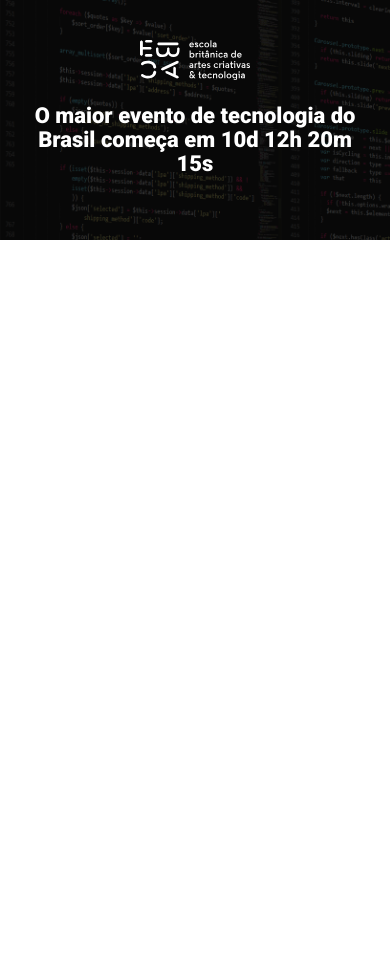
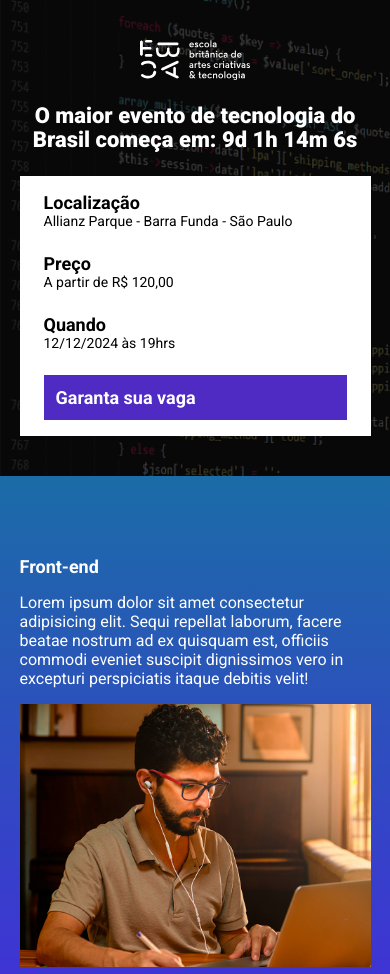
Before and after one commit to GabrielAssisDev/ebac_tech_talks, a website built with Parcel: page src/index.html in a window 390 px wide. Shown: the top 974 px of the page. Before the commit the page ends 844 px from the top, so only its background shows below. Built offline with nearby package versions, Linux system fonts and the light colour scheme.

Commit message:
criando a contagem regressiva

```diff
--- a/package.json
+++ b/package.json
@@ -1,9 +1,9 @@
 {
   "name": "ebac_talks",
   "version": "1.0.0",
-  "main": "index.js",
   "scripts": {
     "dev": "parcel src/index.html src/styles/main.scss src/scripts/main.js",
+    "build": "parcel build src/index.html",
     "test": "echo \"Error: no test specified\" && exit 1"
   },
   "keywords": [],
@@ -13,6 +13,7 @@
   "devDependencies": {
     "@parcel/transformer-sass": "^2.13.2",
     "parcel": "^2.13.2",
-    "sharp": "^0.33.5"
+    "sharp": "^0.33.5",
+    "svgo": "^3.3.2"
   }
 }
--- a/src/index.html
+++ b/src/index.html
@@ -9,18 +9,82 @@
     <link rel="preconnect" href="https://fonts.gstatic.com" crossorigin>
     <link href="https://fonts.googleapis.com/css2?family=Roboto:wght@400;700;900&display=swap" rel="stylesheet">
     <link rel="stylesheet" href="styles/main.scss">
+    <link rel="stylesheet" href="https://unpkg.com/aos@next/dist/aos.css" />
 </head>
 <body>
     <header class="hero">
         <div class="container">
             <img class="hero__logo" src="./images/ebac_logo.svg" alt="EBAC">
             <p class="hero__text">
-                O maior evento de tecnologia do Brasil começa em 10d 12h 20m 15s
+                O maior evento de tecnologia do Brasil começa em: <span id="contador"></span>
             </p>
+            <div class="infos-bar">
+                <ul class="infos-bar__infos">
+                    <li class="infos-bar__infos__item">
+                        <b>Localização</b>
+                        Allianz Parque - Barra Funda - São Paulo
+                    </li>
+                    <li class="infos-bar__infos__item">
+                        <b>Preço</b>
+                        A partir de R$ 120,00
+                    </li>
+                    <li class="infos-bar__infos__item">
+                        <b>Quando</b>
+                        12/12/2024 às 19hrs
+                    </li>
+                </ul>
+                <a href="#" class="button button--primary">
+                    Garanta sua vaga
+                </a>
+            </div>
         </div>
     </header>
+    <section class="event event--frontend" >
+    <div class="container" data-aos="fade-right">
+            <div class="event__details">
+                <h2 class="event__details__title">Front-end</h2>
+                <p class="event__details__description">
+                    Lorem ipsum dolor sit amet consectetur adipisicing elit. Sequi repellat laborum, facere beatae nostrum ad ex quisquam est, officiis commodi eveniet suscipit dignissimos vero in excepturi perspiciatis itaque debitis velit!
+                </p>
+            </div>
+            <img class="event__image" src="./images/frontend.png" alt="Front-end">
+        </div>
+    </section>
+    <section class="event event--ux-ui event--image-left" >
+    <div class="container" data-aos="fade-left">
+            <div class="event__details">
+                <h2 class="event__details__title">Ux/Ui</h2>
+                <p class="event__details__description">
+                    Lorem ipsum dolor sit amet consectetur adipisicing elit. Sequi repellat laborum, facere beatae nostrum ad ex quisquam est, officiis commodi eveniet suscipit dignissimos vero in excepturi perspiciatis itaque debitis velit!
+                </p>
+            </div>
+            <img class="event__image" src="./images/ui-ux.png" alt="Front-end">
+        </div>
+    </section>
+    <section class="event event--data-science">
+    <div class="container" data-aos="fade-right">
+            <div class="event__details">
+                <h2 class="event__details__title">Data-science</h2>
+                <p class="event__details__description">
+                    Lorem ipsum dolor sit amet consectetur adipisicing elit. Sequi repellat laborum, facere beatae nostrum ad ex quisquam est, officiis commodi eveniet suscipit dignissimos vero in excepturi perspiciatis itaque debitis velit!
+                </p>
+            </div>
+            <img class="event__image" src="./images/data.png" alt="Front-end">
+        </div>
+    </section>
+    <section class="event event--backend event--image-left">
+    <div class="container" data-aos="fade-left">
+            <div class="event__details">
+                <h2 class="event__details__title">Back-end</h2>
+                <p class="event__details__description">
+                    Lorem ipsum dolor sit amet consectetur adipisicing elit. Sequi repellat laborum, facere beatae nostrum ad ex quisquam est, officiis commodi eveniet suscipit dignissimos vero in excepturi perspiciatis itaque debitis velit!
+                </p>
+            </div>
+            <img class="event__image" src="./images/backend.png" alt="Front-end">
+        </div>
+    </section>
 
-
+    <script src="https://unpkg.com/aos@next/dist/aos.js"></script>
     <script src="scripts/main.js"></script>
 </body>
 </html>
--- a/src/scripts/main.js
+++ b/src/scripts/main.js
@@ -1 +1,32 @@
-console.log("Olá Mundo");
+AOS.init();
+
+const dataDoEvento = new Date("Dec 12, 2024, 19:00:00");
+const timeStampDoEvento = dataDoEvento.getTime();
+
+const contaAsHoras = setInterval(function() {
+    const agora = new Date();
+    const timeStampAtual = agora.getTime();
+
+    const distanciaAteOEvento = timeStampDoEvento - timeStampAtual;
+
+    const diaEmMs = 1000 * 60 * 60 * 24;
+    const horasEmMs = 1000 * 60 * 60;
+    const minutosEmMs = 1000 * 60;
+
+    const diasAteOEvento = Math.floor(distanciaAteOEvento / diaEmMs);
+    const horaAteOEvento = Math.floor((distanciaAteOEvento % diaEmMs) / horasEmMs);
+    const minutosAteOEvento = Math.floor((distanciaAteOEvento % horasEmMs) / minutosEmMs);
+    const segundosAteOEvento = Math.floor((distanciaAteOEvento % minutosEmMs) / 1000);
+
+    console.log(diasAteOEvento);
+    console.log(horaAteOEvento);
+    console.log(minutosAteOEvento);
+    console.log(segundosAteOEvento);
+
+    document.getElementById('contador').innerHTML = `${diasAteOEvento}d ${horaAteOEvento}h ${minutosAteOEvento}m ${segundosAteOEvento}s`;
+
+    if (distanciaAteOEvento < 0) {
+        clearInterval(contaAsHoras);
+        ocument.getElementById('contador').innerHTML = 'Evento exprirados!';
+    }
+}, 1000);
--- /dev/null
+++ b/src/styles/_event.scss
@@ -0,0 +1,65 @@
+@use 'variables';
+
+.event {
+    padding: 80px 0;
+
+    &--frontend {
+        background-image: linear-gradient(variables.$blue1, variables.$blue2);
+    }
+
+    &--ux-ui {
+        background-image: linear-gradient(variables.$blue2, variables.$pink);
+    }
+
+    &--data-science {
+        background-image: linear-gradient(variables.$pink, variables.$yellow);
+    }
+
+    &--backend {
+        background-image: linear-gradient(variables.$yellow, variables.$pink);
+    }
+
+    &--image-left {
+        .container {
+            flex-direction: row-reverse;
+        }
+    }
+
+    .container {
+        display: flex;
+        gap: 40px;
+    }
+
+    &__image {
+        max-width: 360px;
+    }
+
+    &__details {
+
+        &__title {
+            font-size: 18px;
+            font-weight: bold;
+            margin-bottom: 16px;
+        }
+
+        &__descriptions {
+            line-height: 22px;
+        }
+    }
+
+    @media (max-width: 640px) {
+        .container {
+            display: block;
+        }
+
+        &__image {
+            width: 100%;
+        }
+
+        &__details {
+            margin-right: 0;
+            margin-bottom: 16px;
+        }
+    }
+
+}
--- a/src/styles/_hero.scss
+++ b/src/styles/_hero.scss
@@ -1,3 +1,5 @@
+@use 'variables';
+
 .hero {
     padding-top: 64px;
     padding-bottom: 100px;
@@ -16,7 +18,7 @@
         left: 0;
         width: 100%;
         height: 100%;
-        background-color: #000;
+        background-color: variables.$secondaryTextColor;
         content: '';
         opacity: 0.7;
     }
--- /dev/null
+++ b/src/styles/_variables.scss
@@ -0,0 +1,8 @@
+$textColor: #fff;
+$secondaryTextColor: #000;
+
+$blue1: #1B6CA7;
+$blue2: #442BDB;
+$pink: #89223B;
+$yellow: #9C791D;
+$purple: #4F2AC3;
--- /dev/null
+++ b/src/styles/components/_buttons.scss
@@ -0,0 +1,25 @@
+@use '../variables';
+
+.button {
+    padding: 12px;
+    font-size: 18px;
+    font-weight: bold;
+    text-decoration: none;
+    text-align: center;
+    white-space: nowrap;
+
+    &--primary {
+        color: #fff;
+        background-color: variables.$purple;
+    }
+
+    @media (max-width: 640px) {
+        display: block;
+        width: 100%;
+    }
+
+    @media (max-width: 1024px) {
+        display: flex;
+        align-items: center;
+    }
+}
--- /dev/null
+++ b/src/styles/components/_infos_bar.scss
@@ -0,0 +1,43 @@
+@use '../variables';
+
+
+.infos-bar {
+    padding: 16px 24px;
+    background-color: variables.$textColor;
+    display: flex;
+    justify-content: space-between;
+
+    &__infos {
+        display: flex;
+        gap: 40px;
+
+        &__item {
+            font-size: 14px;
+            color: variables.$secondaryTextColor;
+
+            b {
+                color: variables.$secondaryTextColor;
+                font-size: 18px;
+                display: block;
+            }
+        }
+    }
+
+    @media (max-width:640px) {
+        display: block;
+
+        &__infos {
+            display: block;
+
+            &__item {
+                margin-bottom: 24px;
+            }
+        }
+    }
+
+    @media (max-width: 1024px) {
+        &__infos {
+            gap: 16px;
+        }
+    }
+}
--- a/src/styles/main.scss
+++ b/src/styles/main.scss
@@ -1,11 +1,16 @@
 @use 'hero';
+@use 'components/infos_bar';
+@use 'components/buttons';
+@use 'event';
+@use 'variables';
 
 * {
     margin: 0;
     padding: 0;
     box-sizing: border-box;
     font-family: Roboto, sans-serif;
-    color: #fff;
+    color: variables.$textColor;
+    list-style: none;
 }
 
 .container{
```
Also changed, not shown: 1 other file.
